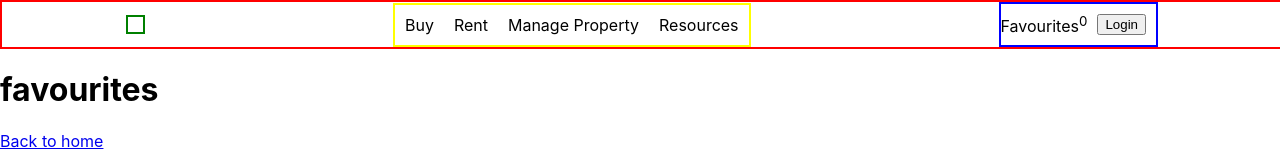
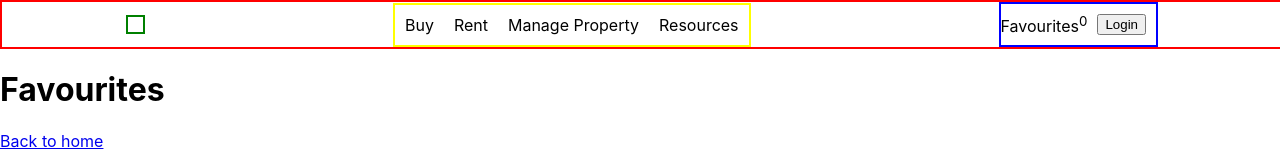
Before and after one commit to UtkarshDixit-py/real-estate-app, a React (Create React App) app: page /fav in a window 1280 px wide. Shown: the top 160 px of the page. Built offline with nearby package versions, Linux system fonts and the light colour scheme.

Commit message:
add to fav

```diff
--- a/src/components/Content.js
+++ b/src/components/Content.js
@@ -5,19 +5,19 @@ import Filters from "./Filters";
 import Properties from "./Properties";
 
 import { useEffect , useState } from "react";
-import { useSelector , useDispatch } from "react-redux";
+import { useDispatch } from "react-redux";
 import { setProperty } from "../redux/actions/action";
 
 const Content = () => {
 
-   const propertyList = useSelector((state)=>state.userReducer.List);
    const dispatch = useDispatch();
 
-  useEffect(()=>{
-    fetch(``)
+   useEffect(()=>{
+    fetch(`https://mocki.io/v1/177fad1d-b9af-4208-91f6-d84621d21138`)
       .then((res)=>res.json())
-      .then((actualData)=>setProperty(actualData));
-  },[])
+      .then((actualData)=>dispatch(setProperty(actualData)));
+
+  },[]);
 
   return (
     <Container>
--- a/src/components/Fav.js
+++ b/src/components/Fav.js
@@ -1,14 +1,38 @@
 import React from 'react'
 import { Link } from 'react-router-dom'
+import { useDispatch, useSelector } from 'react-redux'
+import { removeFromFav } from '../redux/actions/action'
 
 const Fav = () => {
+
+  const favList = useSelector((state=>state.userReducer.Favs))
+  console.log(favList)
+
   return (
     <div>
-        <h1>favourites</h1>
+      <h1>Favourites</h1>
+          {
+            favList ? favList.map((obj,i)=><FavItem {...obj} key={i}/>) : <h1>EMPTY</h1>
+          }
         <Link to = "/">Back to home</Link>
     </div>
 
   )
 }
 
+function FavItem({name , id}){
+  const dispatch = useDispatch();
+
+  function handleRemove(id){
+    dispatch(removeFromFav(id))
+    console.log(id)
+  }
+  return(
+    <div>
+      <p>{name}</p>
+      <button onClick={()=>handleRemove(id)}>remove</button>
+    </div>
+  )
+}
+
 export default Fav
--- a/src/components/Navbar.js
+++ b/src/components/Navbar.js
@@ -1,8 +1,11 @@
 import React from "react";
 import styled from "styled-components";
 import { Link } from "react-router-dom";
+import { useSelector } from "react-redux";
 
 const Navbar = () => {
+  const favList = useSelector((state=>state.userReducer.Favs))
+
   return (
     <Conatiner>
       <Logo></Logo>
@@ -13,7 +16,7 @@ const Navbar = () => {
         <Navitem href="#">Resources</Navitem>
       </NavListWrapper>
       <User>
-        <FavLink to="/fav">Favourites<sup>0</sup></FavLink>
+        <FavLink to="/fav">Favourites<sup>{favList.length}</sup></FavLink>
         <button>Login</button>
       </User>
     </Conatiner>
--- a/src/components/Properties.js
+++ b/src/components/Properties.js
@@ -2,23 +2,38 @@ import React from "react";
 import styled from "styled-components";
 // import PropertyItem from './PropertyItem';
 import data from "../database/data.json";
+import { useDispatch , useSelector} from "react-redux";
+import { addToFav, setProperty } from "../redux/actions/action";
+import { useEffect } from "react";
+
 
 const Properties = () => {
-  console.log(data.map((obj) => obj));
+
+  const PropList = useSelector((state)=>state.userReducer.List);
   return (
     <Container>
      {
-      data.map((obj,i)=><PropertyItem {...obj} key={i}/>)
+      PropList.map((obj,i)=><PropertyItem {...obj} key={i}/>)
      }
     </Container>
   );
 };
 
-function PropertyItem({ name }) {
+function PropertyItem({ name , id}) {
+  const dispatch = useDispatch();
+  const favList = useSelector((state)=>state.userReducer.Favs)
+
+  function handleAddToFav(id){
+    dispatch(addToFav(id));
+    console.log(favList);
+    console.log(id)
+
+  }
+
   return (
     <PropertyContainer>
       <p>{name}</p>
-      <button>Add to favourites</button>
+      <button onClick={()=>handleAddToFav(id)}>Add to favourites</button>
     </PropertyContainer>
   );
 }
--- a/src/database/data.json
+++ b/src/database/data.json
@@ -79,4 +79,4 @@
         "baths": 3,
         "area": "8x10m"
       }
-    ]
+]
--- a/src/redux/actions/action.js
+++ b/src/redux/actions/action.js
@@ -4,3 +4,17 @@ export const setProperty = (propertyList) =>{
         payload : propertyList
     }
 }
+
+export const addToFav = (itemId) =>{
+    return{
+        type : "ADD_TO_FAV",
+        payload : itemId
+    }
+}
+
+export const removeFromFav = (itemId)=>{
+    return{
+        type:"REMOVE_FROM_FAV",
+        payload : itemId
+    }
+}
--- a/src/redux/reducers/userReducer.js
+++ b/src/redux/reducers/userReducer.js
@@ -1,16 +1,31 @@
+import Fav from "../../components/Fav"
+
 const initialState ={
-    List:[]
+    List:[],
+    Favs:[]
 }
 
 export const userReducer = (state = initialState,action)=>{
     switch(action.type){
-
         case "SET_PROPERTY" :
             return{
                 ...state,
                 List : action.payload
             }
 
+        case "ADD_TO_FAV" :
+            let favourite = state.List.find(obj => obj.id === action.payload)
+            return{
+                ...state,
+                Favs: [...state.Favs, favourite]
+            }
+
+        case "REMOVE_FROM_FAV" :
+            return{
+                ...state,
+                Favs : state.Favs.filter((obj)=>obj.id !== action.payload)
+            }
+
         default:
             return state;
     }
```
Also changed, not shown: src/components/PropertyItem.js (deleted, +0 -19 lines).
